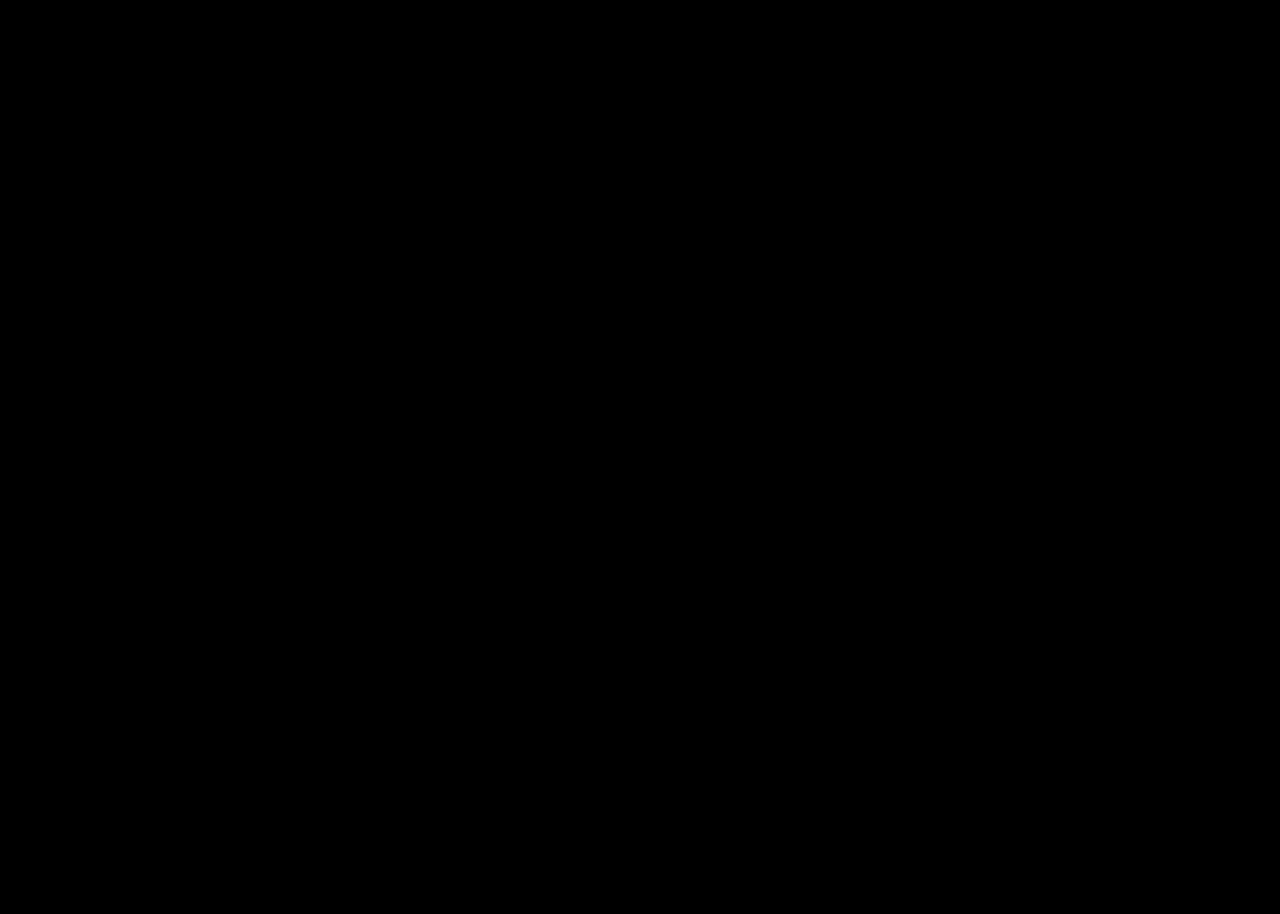
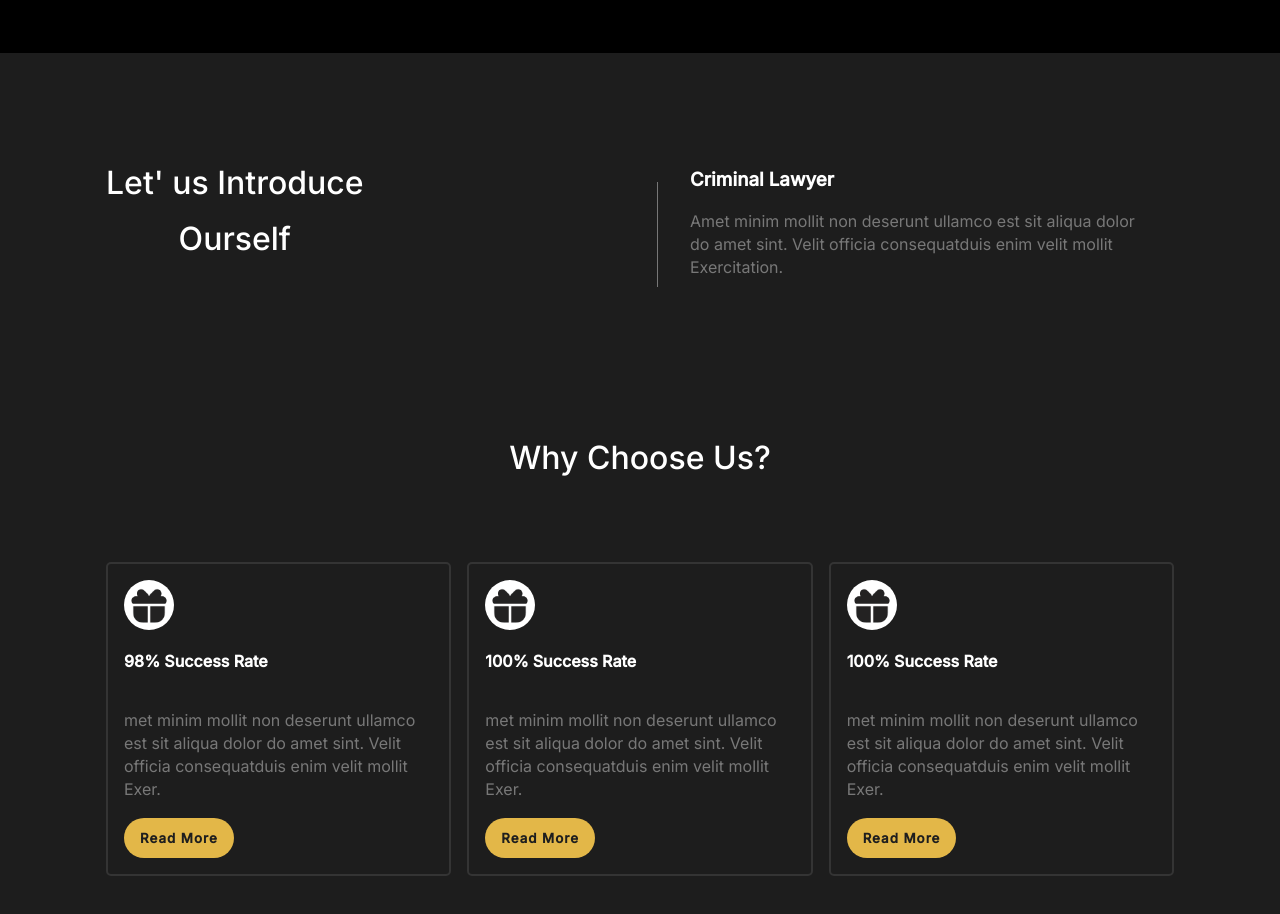
Before and after one commit to dgupta0/law-firm-takehome-crio, a React (Vite) app: page / in a window 1280 px wide. Shown: the part 640-1554 px from the top of the page. Before the commit the page ends 800 px from the top, so only its background shows below. Built offline with nearby package versions, Linux system fonts and the light colour scheme.

Commit message:
intro section done

```diff
--- a/src/App.jsx
+++ b/src/App.jsx
@@ -1,11 +1,16 @@
 import './App.css'
 import Header from './components/Header/Header';
+import Intro from './components/Intro/Intro';
+import WhyUs from './components/WhyUs/WhyUs';
 
 function App() {
   return (
     <>
    <Header/>
-   <main></main>
+   <main>
+    <Intro/>
+    <WhyUs/>
+   </main>
    </>
   )
 }
--- a/src/components/Form/Form.module.css
+++ b/src/components/Form/Form.module.css
@@ -11,7 +11,7 @@
     border-radius: 50px;
     background-color: var(--color-grey);
     border: none;
-    padding: 1rem;
+    padding: 1rem 1.5rem;
 }
 form button{
    background-color: var(--color-primary);
@@ -19,4 +19,6 @@
    border: none;
    border-radius: 50px;
   font-weight: bold;
+  height: inherit;
+  padding: 1rem;
 }
--- a/src/components/Header/Header.module.css
+++ b/src/components/Header/Header.module.css
@@ -1,6 +1,7 @@
 header{
     max-width: 1100px;
     margin: auto;
+    padding-bottom: 5rem;
 }
 .cover{
     display: flex;
--- /dev/null
+++ b/src/components/Intro/Intro.jsx
@@ -0,0 +1,21 @@
+import styles from  "../Intro/Intro.module.css"
+
+const Intro = () => {
+  return (
+    <div className={styles.intro}>
+        <h1>Let&apos; us Introduce <br/>
+        <span className={styles.span_h1}>Ourself</span>
+        </h1>
+        <div className={styles.line}></div>
+        <div className={styles.intro_info}>
+            <h3>Criminal Lawyer</h3>
+            <p>Amet minim mollit non deserunt ullamco est
+                sit aliqua dolor do amet sint. Velit officia consequatduis
+                enim velit mollit Exercitation.
+            </p>
+        </div>
+    </div>
+  )
+}
+
+export default Intro
--- /dev/null
+++ b/src/components/Intro/Intro.module.css
@@ -0,0 +1,41 @@
+.intro{
+    display: flex;
+    justify-content: space-between;
+    max-width: 1100px;
+    margin: auto;
+    padding: 5rem 1rem;
+}
+.intro h1{
+    font-size: 2rem;
+    line-height: 3.5rem;
+    padding-bottom: none;
+}
+
+.intro_info{
+    max-width: 500px;
+    padding: 1rem;
+}
+.line{
+    width: 1px;
+    height: 105px;
+    background-color: var(--color-white);
+    align-self: center;
+    margin-right: 1rem;
+    margin-left: auto;
+    opacity: 0.4;
+}
+
+@media(max-width: 800px){
+    .intro{
+        flex-direction: column;
+        align-items: center;
+        justify-content: center;
+
+    }
+    .intro > *{
+        text-align: center;
+    }
+    .line{
+        display: none;
+    }
+}
--- /dev/null
+++ b/src/components/WhyUs/WhyUs.jsx
@@ -0,0 +1,42 @@
+import styles from  "../WhyUs/WhyUs.module.css"
+import gift from "../../assets/gift.png"
+
+
+const WhyUs = () => {
+  return (
+    <div className={styles.main_container}>
+        <h1>Why Choose Us?</h1>
+        <div className={styles.reasons_container}>
+        <div className={styles.reason}>
+            <img src={gift} alt="gift-icon"/>
+            <h4>98% Success Rate</h4>
+            <p>met minim mollit non deserunt ullamco est
+                sit aliqua dolor do amet sint. Velit officia
+                consequatduis enim velit mollit Exer.
+                </p>
+            <button>Read More</button>
+        </div>
+        <div className={styles.reason}>
+            <img src={gift} alt="gift-icon"/>
+            <h4>100% Success Rate</h4>
+            <p>met minim mollit non deserunt ullamco est
+                sit aliqua dolor do amet sint. Velit officia
+                consequatduis enim velit mollit Exer.
+                </p>
+            <button>Read More</button>
+        </div>
+        <div className={styles.reason}>
+            <img src={gift} alt="gift-icon"/>
+            <h4>100% Success Rate</h4>
+            <p>met minim mollit non deserunt ullamco est
+            sit aliqua dolor do amet sint. Velit officia
+            consequatduis enim velit mollit Exer.
+            </p>
+          <button>Read More</button>
+        </div>
+        </div>
+    </div>
+  )
+}
+
+export default WhyUs
--- /dev/null
+++ b/src/components/WhyUs/WhyUs.module.css
@@ -0,0 +1,59 @@
+.main_container{
+    max-width: 1100px;
+    margin: auto;
+    padding-bottom: 5rem;
+}
+h1{
+    font-size: 2rem;
+    text-align: center;
+    padding-bottom: 3rem;
+}
+.reasons_container{
+    display: flex;
+    justify-content: center;
+    gap: 1rem;
+    padding: 1rem;
+}
+.reason{
+    display: flex;
+    flex-direction: column;
+    border: 2px solid rgba(255, 255, 255, .1);
+    border-radius: 5px;
+    padding: 1rem;
+    max-width: 100%;
+}
+.reason img{
+    width: 50px;
+    height: 50px;
+    background-color: var(--color-white);
+    border-radius: 50%;
+    padding: 0.25rem
+}
+.reason button{
+    background-color: var(--color-primary);
+    color: var(--color-black);
+    width: max-content;
+    border: none;
+    border-radius: 50px;
+    font-weight: bold;
+}
+.reason:hover{
+    background-color:  rgba(255, 255, 255, .1); ;
+}
+
+@media(max-width: 800px){
+    .reasons_container{
+        flex-direction: column;
+        justify-content: center;
+        align-items: center;
+
+    }
+    .reason {
+        justify-content: center;
+        align-items: center;
+        max-width: 500px;
+    }
+    .reason p{
+        text-align: center;
+    }
+}
--- a/src/index.css
+++ b/src/index.css
@@ -12,7 +12,8 @@
 }
 
 *{
-  font-family:  "Inter", sans-serif;;
+  font-family:  "Inter", sans-serif;
+  box-sizing: border-box;
 }
 
 button{
```
Also changed, not shown: src/assets/gift.png (added).
